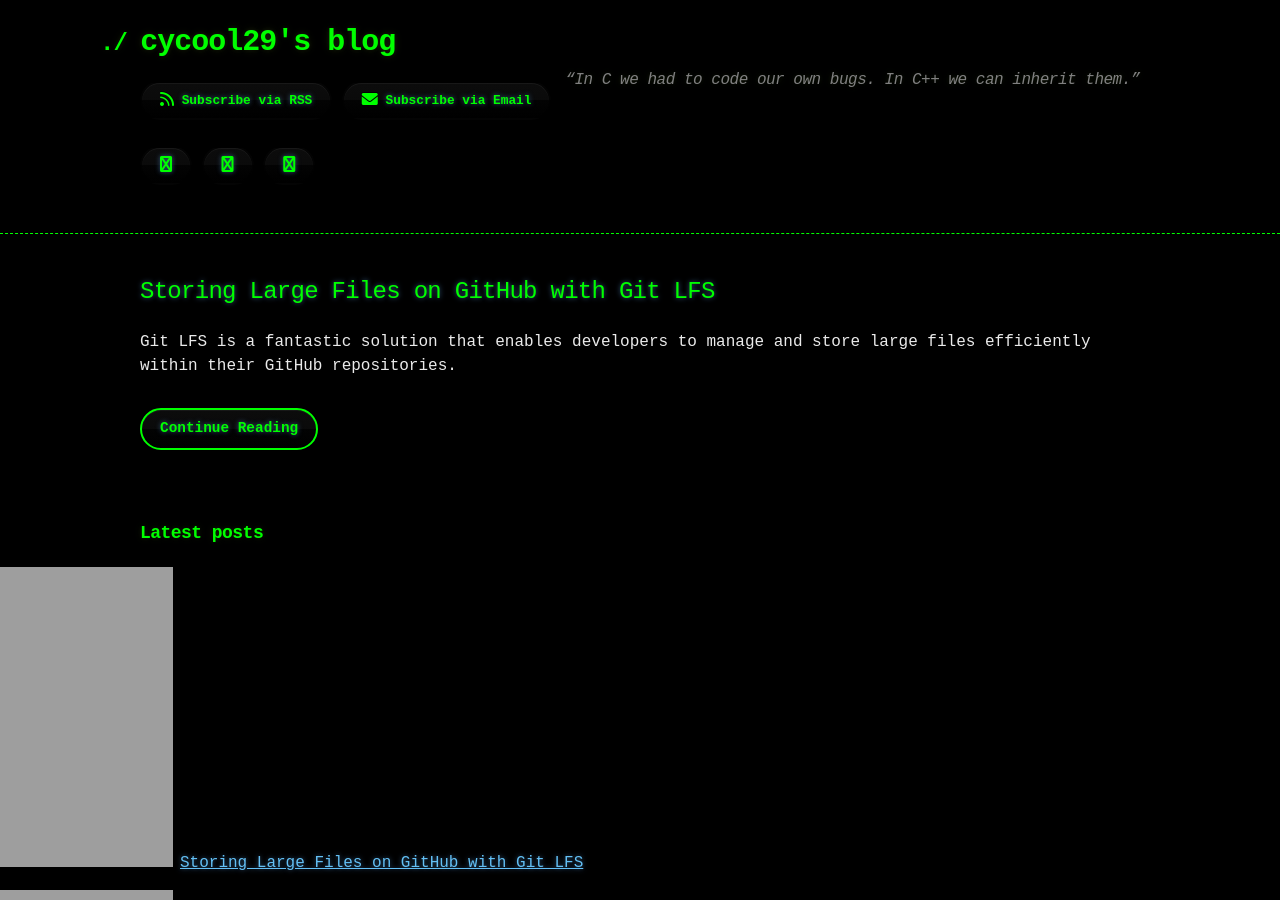
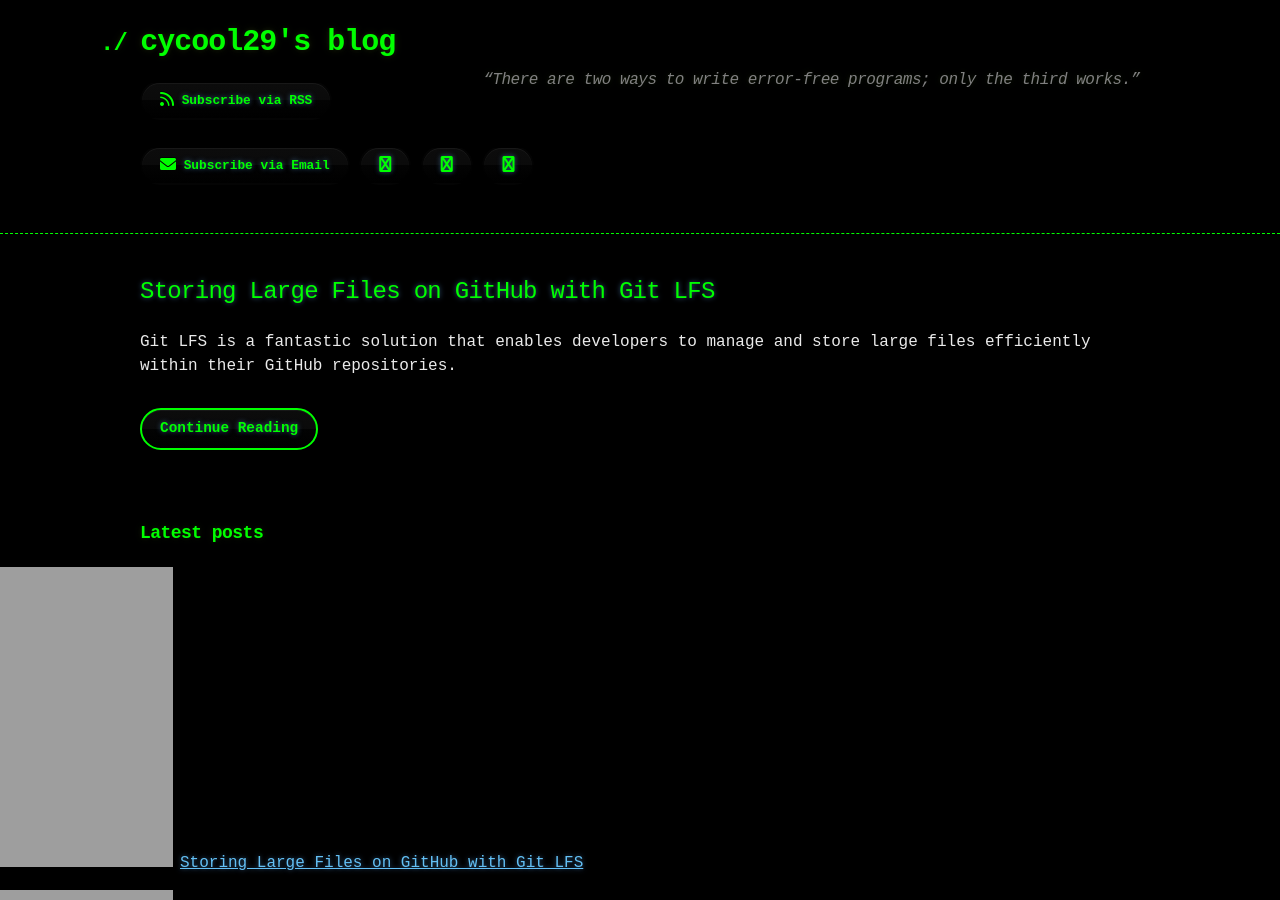
Before and after one commit to cycool29/cycool29.github.io, a Jekyll site: the page built from index.md, in a window 1280 px wide and 900 px high. Built offline with Jekyll 4.4.1, drawn with Linux system fonts in a browser that asks for light colours; a style sheet for code colours, icons or effects is not loaded.

Commit message:
Update quotes

```diff
--- a/_config.yml
+++ b/_config.yml
@@ -1,5 +1,5 @@
 title: cycool29's blog
-description: "“In C we had to code our own bugs. In C++ we can inherit them.” "
+description: "“There are two ways to write error-free programs; only the third works.” "
 bio: A high school student. Intermediate in Python, Git, Bash. Learning JavaScript. He/Him. "
 author: cycool29
 url: https://cycool29.github.io
```
